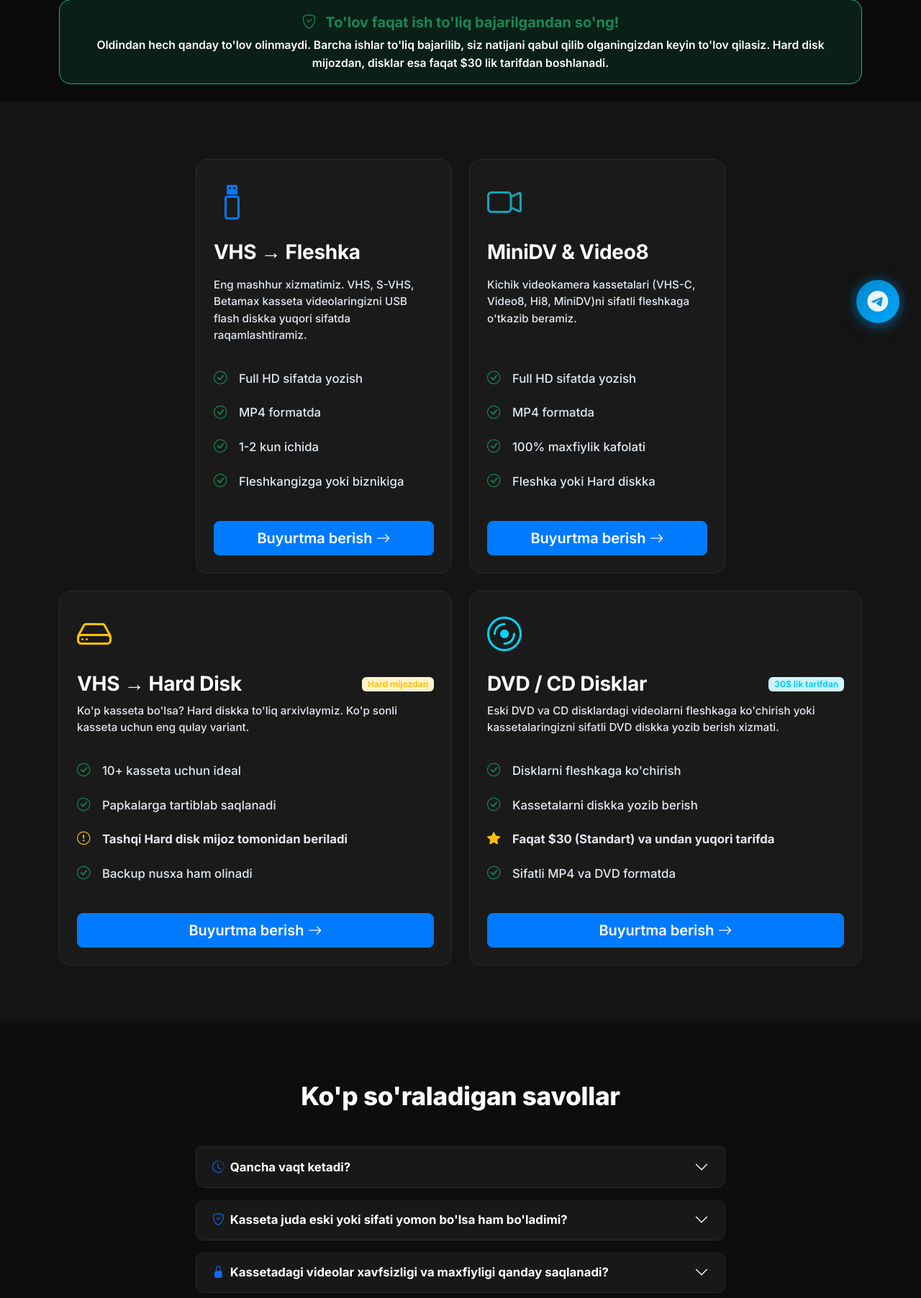
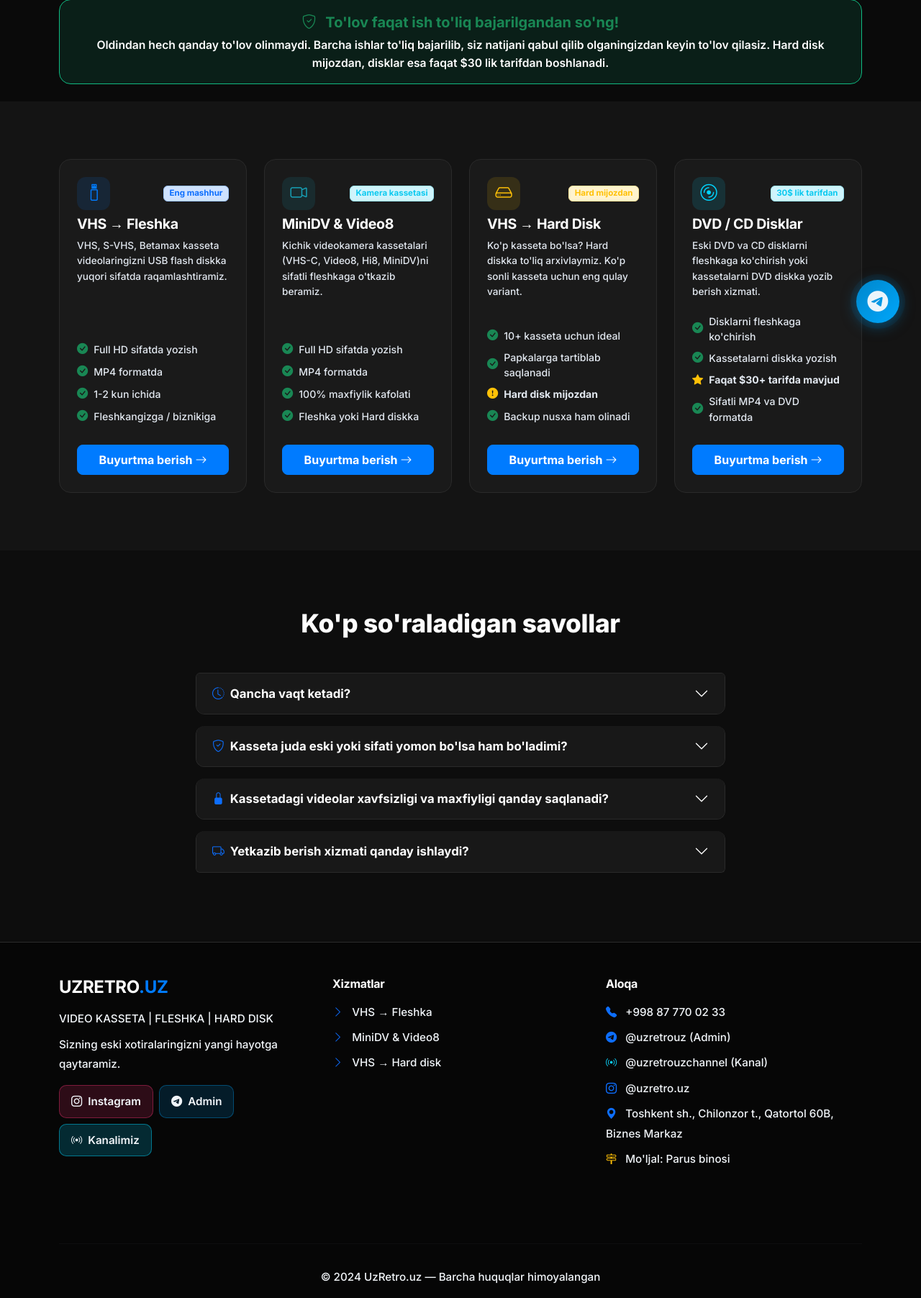
Before and after one commit to javoxirmahmudov012-coder/uzretro_uz, a Flask app: page /services in a window 1280 px wide. Shown: the part 321-2125 px from the top of the page at 72% size. Run offline with Flask 3, Linux system fonts and the light colour scheme.

Commit message:
Ixchamlashtirildi: Xizmatlar kartalari telefon va kompyuterda ixcham, chiroyli va qulay korinishga keltirildi

```diff
--- a/static/css/style.css
+++ b/static/css/style.css
@@ -215,6 +215,12 @@ h1, h2, h3, h4, h5, h6 {
     border-color: rgba(0,123,255,0.5);
     transform: translateY(-5px);
     box-shadow: 0 20px 40px rgba(0,123,255,0.1);
+}
+@media (max-width: 767.98px) {
+    .service-card {
+        padding: 18px 16px;
+        border-radius: 14px;
+    }
 }
 .service-icon {
     width: 60px;
--- a/templates/services.html
+++ b/templates/services.html
@@ -25,99 +25,103 @@
 <section class="section-dark py-6">
     <div class="container">
 
-        <div class="row g-4 justify-content-center">
+        <div class="row g-3 g-lg-4 justify-content-center">
 
             <!-- VHS → Fleshka -->
-            <div class="col-lg-4 col-md-6" data-aos="fade-up" data-aos-delay="0">
-                <div class="service-card p-4 h-100 d-flex flex-column">
-                    <div class="service-detail-icon mb-3">
+            <div class="col-xl-3 col-lg-6 col-md-6 col-12" data-aos="fade-up" data-aos-delay="0">
+                <div class="service-card p-3 p-lg-4 h-100 d-flex flex-column">
+                    <div class="d-flex align-items-center justify-content-between mb-2">
+                        <div class="service-detail-icon mb-0">
                             <i class="bi bi-usb-drive"></i>
                         </div>
-                    <h3 class="text-white fw-bold mb-3">VHS → Fleshka</h3>
-                    <p class="text-muted mb-4">
-                        Eng mashhur xizmatimiz. VHS, S-VHS, Betamax kasseta videolaringizni
-                        USB flash diskka yuqori sifatda raqamlashtiramiz.
+                        <span class="badge bg-primary-subtle text-primary border border-primary-subtle fw-bold" style="font-size: 0.72rem;">Eng mashhur</span>
+                    </div>
+                    <h4 class="text-white fw-bold mb-2 service-card-title">VHS → Fleshka</h4>
+                    <p class="text-muted small mb-3 flex-shrink-0" style="font-size: 0.85rem;">
+                        VHS, S-VHS, Betamax kasseta videolaringizni USB flash diskka yuqori sifatda raqamlashtiramiz.
                     </p>
-                    <ul class="service-features mb-4 mt-auto">
-                        <li><i class="bi bi-check-circle text-success"></i> Full HD sifatda yozish</li>
-                        <li><i class="bi bi-check-circle text-success"></i> MP4 formatda</li>
-                        <li><i class="bi bi-check-circle text-success"></i> 1-2 kun ichida</li>
-                        <li><i class="bi bi-check-circle text-success"></i> Fleshkangizga yoki biznikiga</li>
+                    <ul class="service-features mb-3 mt-auto">
+                        <li><i class="bi bi-check-circle-fill text-success"></i> Full HD sifatda yozish</li>
+                        <li><i class="bi bi-check-circle-fill text-success"></i> MP4 formatda</li>
+                        <li><i class="bi bi-check-circle-fill text-success"></i> 1-2 kun ichida</li>
+                        <li><i class="bi bi-check-circle-fill text-success"></i> Fleshkangizga / biznikiga</li>
                     </ul>
-                    <a href="{{ url_for('main.order') }}" class="btn btn-primary btn-lg w-100 mt-2">
+                    <a href="{{ url_for('main.order') }}" class="btn btn-primary w-100 py-2 fw-bold rounded-3 mt-2 btn-service-order">
                         Buyurtma berish <i class="bi bi-arrow-right"></i>
                     </a>
                 </div>
             </div>
 
-            <!-- MiniDV & Video8 → Fleshka -->
-            <div class="col-lg-4 col-md-6" data-aos="fade-up" data-aos-delay="100">
-                <div class="service-card p-4 h-100 d-flex flex-column">
-                    <div class="service-detail-icon mb-3" style="color: #17a2b8;">
+            <!-- MiniDV & Video8 -->
+            <div class="col-xl-3 col-lg-6 col-md-6 col-12" data-aos="fade-up" data-aos-delay="100">
+                <div class="service-card p-3 p-lg-4 h-100 d-flex flex-column">
+                    <div class="d-flex align-items-center justify-content-between mb-2">
+                        <div class="service-detail-icon mb-0" style="color: #17a2b8; background: rgba(23, 162, 184, 0.12);">
                             <i class="bi bi-camera-video"></i>
                         </div>
-                    <h3 class="text-white fw-bold mb-3">MiniDV & Video8</h3>
-                    <p class="text-muted mb-4">
+                        <span class="badge bg-info-subtle text-info border border-info-subtle fw-bold" style="font-size: 0.72rem;">Kamera kassetasi</span>
+                    </div>
+                    <h4 class="text-white fw-bold mb-2 service-card-title">MiniDV & Video8</h4>
+                    <p class="text-muted small mb-3 flex-shrink-0" style="font-size: 0.85rem;">
                         Kichik videokamera kassetalari (VHS-C, Video8, Hi8, MiniDV)ni sifatli fleshkaga o'tkazib beramiz.
                     </p>
-                    <ul class="service-features mb-4 mt-auto">
-                        <li><i class="bi bi-check-circle text-success"></i> Full HD sifatda yozish</li>
-                        <li><i class="bi bi-check-circle text-success"></i> MP4 formatda</li>
-                        <li><i class="bi bi-check-circle text-success"></i> 100% maxfiylik kafolati</li>
-                        <li><i class="bi bi-check-circle text-success"></i> Fleshka yoki Hard diskka</li>
+                    <ul class="service-features mb-3 mt-auto">
+                        <li><i class="bi bi-check-circle-fill text-success"></i> Full HD sifatda yozish</li>
+                        <li><i class="bi bi-check-circle-fill text-success"></i> MP4 formatda</li>
+                        <li><i class="bi bi-check-circle-fill text-success"></i> 100% maxfiylik kafolati</li>
+                        <li><i class="bi bi-check-circle-fill text-success"></i> Fleshka yoki Hard diskka</li>
                     </ul>
-                    <a href="{{ url_for('main.order') }}" class="btn btn-primary btn-lg w-100 mt-2">
+                    <a href="{{ url_for('main.order') }}" class="btn btn-primary w-100 py-2 fw-bold rounded-3 mt-2 btn-service-order">
                         Buyurtma berish <i class="bi bi-arrow-right"></i>
                     </a>
                 </div>
             </div>
 
             <!-- VHS → Hard Disk -->
-            <div class="col-lg-6 col-md-6" data-aos="fade-up" data-aos-delay="200">
-                <div class="service-card p-4 h-100 d-flex flex-column">
-                    <div class="service-detail-icon mb-3" style="color: #ffc107;">
+            <div class="col-xl-3 col-lg-6 col-md-6 col-12" data-aos="fade-up" data-aos-delay="200">
+                <div class="service-card p-3 p-lg-4 h-100 d-flex flex-column">
+                    <div class="d-flex align-items-center justify-content-between mb-2">
+                        <div class="service-detail-icon mb-0" style="color: #ffc107; background: rgba(255, 193, 7, 0.12);">
                             <i class="bi bi-hdd"></i>
                         </div>
-                    <div class="d-flex justify-content-between align-items-center mb-2">
-                        <h3 class="text-white fw-bold mb-0">VHS → Hard Disk</h3>
-                        <span class="badge bg-warning-subtle text-warning fw-bold fs-7">Hard mijozdan</span>
+                        <span class="badge bg-warning-subtle text-warning border border-warning-subtle fw-bold" style="font-size: 0.72rem;">Hard mijozdan</span>
                     </div>
-                    <p class="text-muted mb-4">
-                        Ko'p kasseta bo'lsa? Hard diskka to'liq arxivlaymiz.
-                        Ko'p sonli kasseta uchun eng qulay variant.
+                    <h4 class="text-white fw-bold mb-2 service-card-title">VHS → Hard Disk</h4>
+                    <p class="text-muted small mb-3 flex-shrink-0" style="font-size: 0.85rem;">
+                        Ko'p kasseta bo'lsa? Hard diskka to'liq arxivlaymiz. Ko'p sonli kasseta uchun eng qulay variant.
                     </p>
-                    <ul class="service-features mb-4 mt-auto">
-                        <li><i class="bi bi-check-circle text-success"></i> 10+ kasseta uchun ideal</li>
-                        <li><i class="bi bi-check-circle text-success"></i> Papkalarga tartiblab saqlanadi</li>
-                        <li><i class="bi bi-exclamation-circle text-warning"></i> <strong>Tashqi Hard disk mijoz tomonidan beriladi</strong></li>
-                        <li><i class="bi bi-check-circle text-success"></i> Backup nusxa ham olinadi</li>
+                    <ul class="service-features mb-3 mt-auto">
+                        <li><i class="bi bi-check-circle-fill text-success"></i> 10+ kasseta uchun ideal</li>
+                        <li><i class="bi bi-check-circle-fill text-success"></i> Papkalarga tartiblab saqlanadi</li>
+                        <li><i class="bi bi-exclamation-circle-fill text-warning"></i> <strong>Hard disk mijozdan</strong></li>
+                        <li><i class="bi bi-check-circle-fill text-success"></i> Backup nusxa ham olinadi</li>
                     </ul>
-                    <a href="{{ url_for('main.order') }}" class="btn btn-primary btn-lg w-100 mt-2">
+                    <a href="{{ url_for('main.order') }}" class="btn btn-primary w-100 py-2 fw-bold rounded-3 mt-2 btn-service-order">
                         Buyurtma berish <i class="bi bi-arrow-right"></i>
                     </a>
                 </div>
             </div>
 
             <!-- DVD / CD Disklar -->
-            <div class="col-lg-6 col-md-6" data-aos="fade-up" data-aos-delay="300">
-                <div class="service-card p-4 h-100 d-flex flex-column">
-                    <div class="service-detail-icon mb-3" style="color: #00d4ff;">
+            <div class="col-xl-3 col-lg-6 col-md-6 col-12" data-aos="fade-up" data-aos-delay="300">
+                <div class="service-card p-3 p-lg-4 h-100 d-flex flex-column">
+                    <div class="d-flex align-items-center justify-content-between mb-2">
+                        <div class="service-detail-icon mb-0" style="color: #00d4ff; background: rgba(0, 212, 255, 0.12);">
                             <i class="bi bi-disc"></i>
                         </div>
-                    <div class="d-flex justify-content-between align-items-center mb-2">
-                        <h3 class="text-white fw-bold mb-0">DVD / CD Disklar</h3>
-                        <span class="badge bg-info-subtle text-info fw-bold fs-7">30$ lik tarifdan</span>
+                        <span class="badge bg-info-subtle text-info border border-info-subtle fw-bold" style="font-size: 0.72rem;">30$ lik tarifdan</span>
                     </div>
-                    <p class="text-muted mb-4">
-                        Eski DVD va CD disklardagi videolarni fleshkaga ko'chirish yoki kassetalaringizni sifatli DVD diskka yozib berish xizmati.
+                    <h4 class="text-white fw-bold mb-2 service-card-title">DVD / CD Disklar</h4>
+                    <p class="text-muted small mb-3 flex-shrink-0" style="font-size: 0.85rem;">
+                        Eski DVD va CD disklarni fleshkaga ko'chirish yoki kassetalarni DVD diskka yozib berish xizmati.
                     </p>
-                    <ul class="service-features mb-4 mt-auto">
-                        <li><i class="bi bi-check-circle text-success"></i> Disklarni fleshkaga ko'chirish</li>
-                        <li><i class="bi bi-check-circle text-success"></i> Kassetalarni diskka yozib berish</li>
-                        <li><i class="bi bi-star-fill text-warning"></i> <strong>Faqat $30 (Standart) va undan yuqori tarifda</strong></li>
-                        <li><i class="bi bi-check-circle text-success"></i> Sifatli MP4 va DVD formatda</li>
+                    <ul class="service-features mb-3 mt-auto">
+                        <li><i class="bi bi-check-circle-fill text-success"></i> Disklarni fleshkaga ko'chirish</li>
+                        <li><i class="bi bi-check-circle-fill text-success"></i> Kassetalarni diskka yozish</li>
+                        <li><i class="bi bi-star-fill text-warning"></i> <strong>Faqat $30+ tarifda mavjud</strong></li>
+                        <li><i class="bi bi-check-circle-fill text-success"></i> Sifatli MP4 va DVD formatda</li>
                     </ul>
-                    <a href="{{ url_for('main.order') }}" class="btn btn-primary btn-lg w-100 mt-2">
+                    <a href="{{ url_for('main.order') }}" class="btn btn-primary w-100 py-2 fw-bold rounded-3 mt-2 btn-service-order">
                         Buyurtma berish <i class="bi bi-arrow-right"></i>
                     </a>
                 </div>
@@ -212,22 +216,76 @@
 
 {% block extra_head %}
 <style>
-.service-detail-icon { font-size: 3rem; color: var(--primary); margin-bottom: 20px; }
-.service-features { list-style: none; padding: 0; }
+/* Service Cards Compact & Modern Styles */
+.service-detail-icon {
+    width: 46px;
+    height: 46px;
+    border-radius: 12px;
+    background: rgba(0, 123, 255, 0.12);
+    display: inline-flex;
+    align-items: center;
+    justify-content: center;
+    font-size: 1.45rem;
+    color: var(--primary);
+}
+.service-card-title {
+    font-size: 1.22rem;
+}
+.service-features {
+    list-style: none;
+    padding: 0;
+    margin: 0;
+}
 .service-features li {
-    padding: 10px 0;
+    padding: 4px 0;
     color: #e2e8f0;
-    font-size: 1.05rem;
+    font-size: 0.88rem;
     font-weight: 500;
+    display: flex;
+    align-items: center;
+    gap: 8px;
 }
 .service-features li i {
-    margin-right: 12px;
-    font-size: 1.15rem;
+    font-size: 0.95rem;
+    flex-shrink: 0;
 }
+
 /* Light Mode for Services Page - High Contrast */
 [data-theme="light"] .service-features li {
     color: #0f172a !important;
     font-weight: 600;
+}
+
+/* Mobile Friendly Compact Responsive Tweak */
+@media (max-width: 767.98px) {
+    .service-card {
+        padding: 16px 14px !important;
+        border-radius: 14px !important;
+    }
+    .service-detail-icon {
+        width: 38px !important;
+        height: 38px !important;
+        font-size: 1.2rem !important;
+    }
+    .service-card-title {
+        font-size: 1.1rem !important;
+    }
+    .service-card p {
+        font-size: 0.82rem !important;
+        margin-bottom: 8px !important;
+        line-height: 1.4 !important;
+    }
+    .service-features li {
+        padding: 2.5px 0 !important;
+        font-size: 0.82rem !important;
+    }
+    .service-features li i {
+        font-size: 0.85rem !important;
+    }
+    .btn-service-order {
+        padding: 8px 12px !important;
+        font-size: 0.88rem !important;
+    }
 }
 
 /* FAQ Styles */
```
Lines whose indentation alone changed are shown as unchanged.
